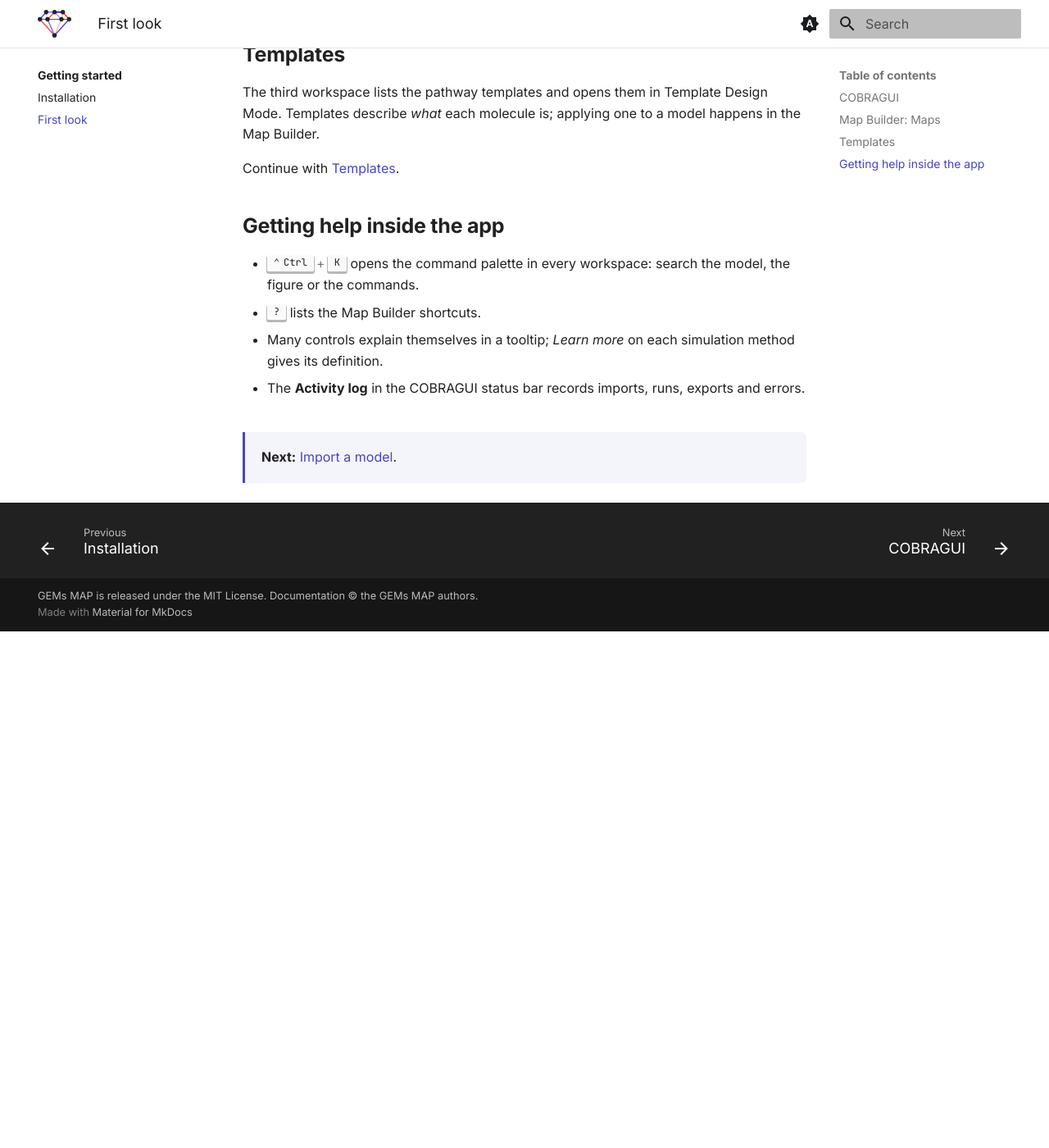
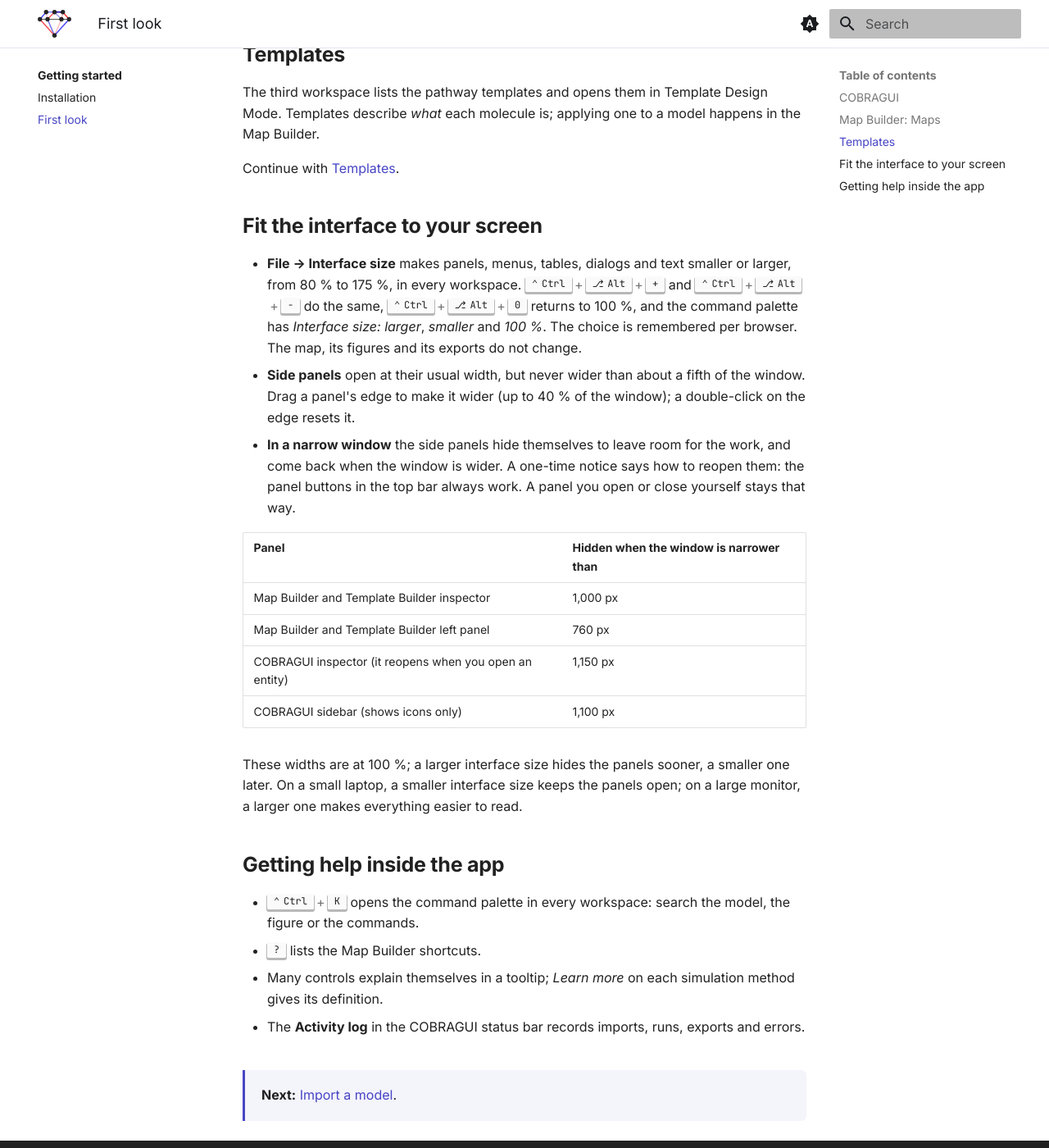
Before and after one commit to BatistaB/gemsmap, an MkDocs documentation site: the page built from docs/getting-started/first-look.md, in a window 1280 px wide and 1400 px high, scrolled down 2273 px. Shown: the whole window at 82% size. Built offline with MkDocs 1.6.1 and Material for MkDocs 9.7.7, drawn with Linux system fonts in a browser that asks for light colours; before the commit the page ends 3043 px from its top, so only the background shows below that.

Commit message:
docs: audit up to 5a7f0d6 (interface size, sortable tables, compound identity)
- First look: File > Interface size (80-175 %, Ctrl Alt + / - / 0, palette),
  side panels that fit the window, and the narrow-window thresholds.
- Canvas page: the interface size shortcut in the shortcut table.
- Medium and metabolite analysis tables sort by column title.
- Metabolite analysis: the same compound in other compartments (siblings,
  "c +2", checkboxes, Apply / Keep original / Undo for all checked).
- Identity and matching: a choice for one compartment maps the same entity
  in the others ("same compound as pyr_c") and is saved in the profile.
- Template Library screenshot recaptured with the "Drafted with an LLM" author.
- Audit row in docs/CONTRIBUTING.md.

Co-Authored-By: Claude Opus 5.5 <noreply@anthropic.com>

```diff
--- a/docs/getting-started/first-look.md
+++ b/docs/getting-started/first-look.md
@@ -49,6 +49,21 @@ The third workspace lists the pathway templates and opens them in Template Desig
 
 Continue with [Templates](../templates/index.md).
 
+## Fit the interface to your screen
+
+- **File → Interface size** makes panels, menus, tables, dialogs and text smaller or larger, from 80 % to 175 %, in every workspace. ++ctrl+alt+plus++ and ++ctrl+alt+minus++ do the same, ++ctrl+alt+0++ returns to 100 %, and the command palette has *Interface size: larger*, *smaller* and *100 %*. The choice is remembered per browser. The map, its figures and its exports do not change.
+- **Side panels** open at their usual width, but never wider than about a fifth of the window. Drag a panel's edge to make it wider (up to 40 % of the window); a double-click on the edge resets it.
+- **In a narrow window** the side panels hide themselves to leave room for the work, and come back when the window is wider. A one-time notice says how to reopen them: the panel buttons in the top bar always work. A panel you open or close yourself stays that way.
+
+| Panel | Hidden when the window is narrower than |
+| --- | --- |
+| Map Builder and Template Builder inspector | 1,000 px |
+| Map Builder and Template Builder left panel | 760 px |
+| COBRAGUI inspector (it reopens when you open an entity) | 1,150 px |
+| COBRAGUI sidebar (shows icons only) | 1,100 px |
+
+These widths are at 100 %; a larger interface size hides the panels sooner, a smaller one later. On a small laptop, a smaller interface size keeps the panels open; on a large monitor, a larger one makes everything easier to read.
+
 ## Getting help inside the app
 
 - ++ctrl+k++ opens the command palette in every workspace: search the model, the figure or the commands.
```
Also changed, not shown: docs/CONTRIBUTING.md (+1 -0 lines), docs/cobra-gui/constraints.md (+1 -1 lines), docs/cobra-gui/metabolite-analysis.md (+9 -1 lines), docs/maps/canvas-and-side-panel.md (+1 -0 lines), docs/templates/identity-and-matching.md (+8 -0 lines), docs/assets/images/templates-library.png.
